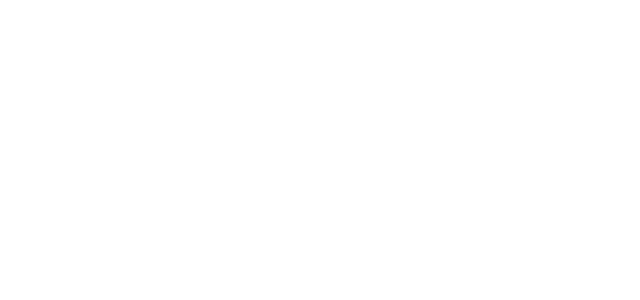
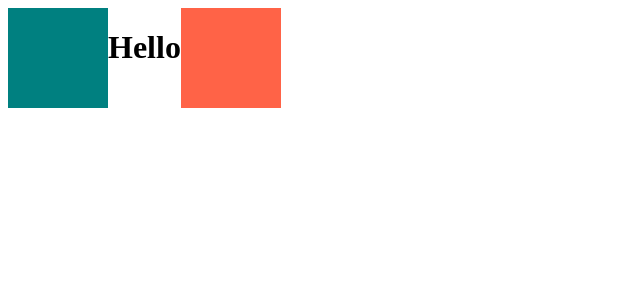
Before and after one commit to minsun0714/ReactJS_MasterCourse_NomadCoders, a React (Create React App) app in the folder react-masterclass/: page / in a window 1280 px wide. Shown: the top 300 px of the page, without its empty margins (0-640 px from the left). Built offline with nearby package versions, Linux system fonts and the light colour scheme.

Commit message:
✨ styled component로 box 만들기

```diff
--- a/react-masterclass/package.json
+++ b/react-masterclass/package.json
@@ -9,6 +9,7 @@
     "react": "^18.2.0",
     "react-dom": "^18.2.0",
     "react-scripts": "5.0.1",
+    "styled-components": "^5.3.6",
     "web-vitals": "^2.1.4"
   },
   "scripts": {
--- a/react-masterclass/src/App.js
+++ b/react-masterclass/src/App.js
@@ -1,5 +1,33 @@
+import styled from "styled-components";
+
+const Father = styled.div`
+  display: flex;
+`;
+
+const BoxOne = styled.div`
+  background-color: teal;
+  width: 100px;
+  height: 100px;
+`;
+
+const BoxTwo = styled.div`
+  background-color: tomato;
+  width: 100px;
+  height: 100px;
+`;
+
+const Text = styled.h1`
+  color: black;
+`;
+
 function App() {
-  return null;
+  return (
+    <Father>
+      <BoxOne />
+      <Text>Hello</Text>
+      <BoxTwo />
+    </Father>
+  );
 }
 
 export default App;
```
Also changed, not shown: 1 other file (tests, documents, lock files or other folders).
